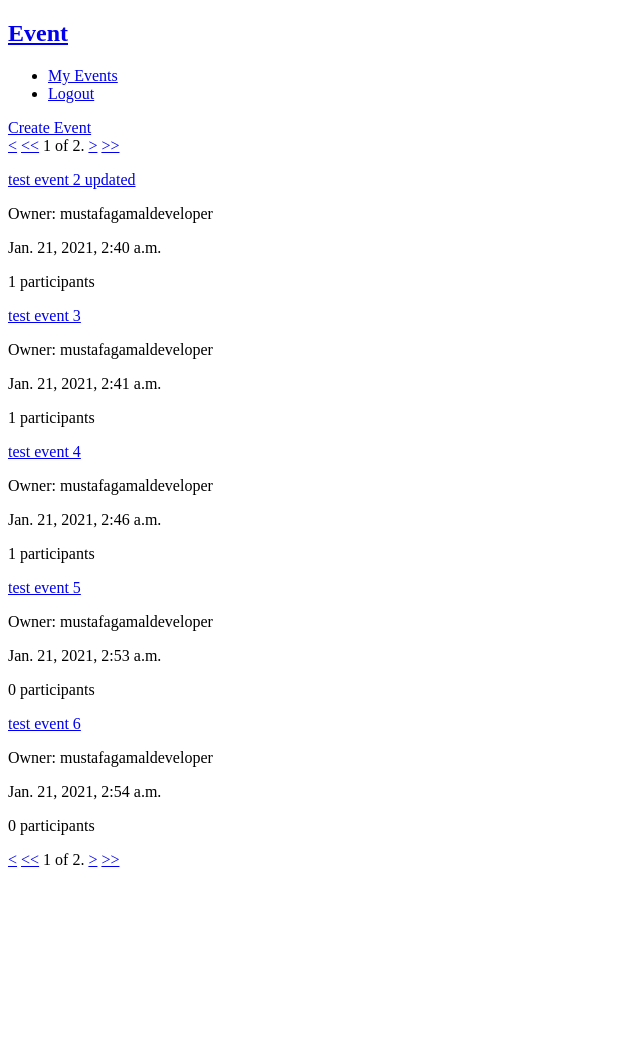
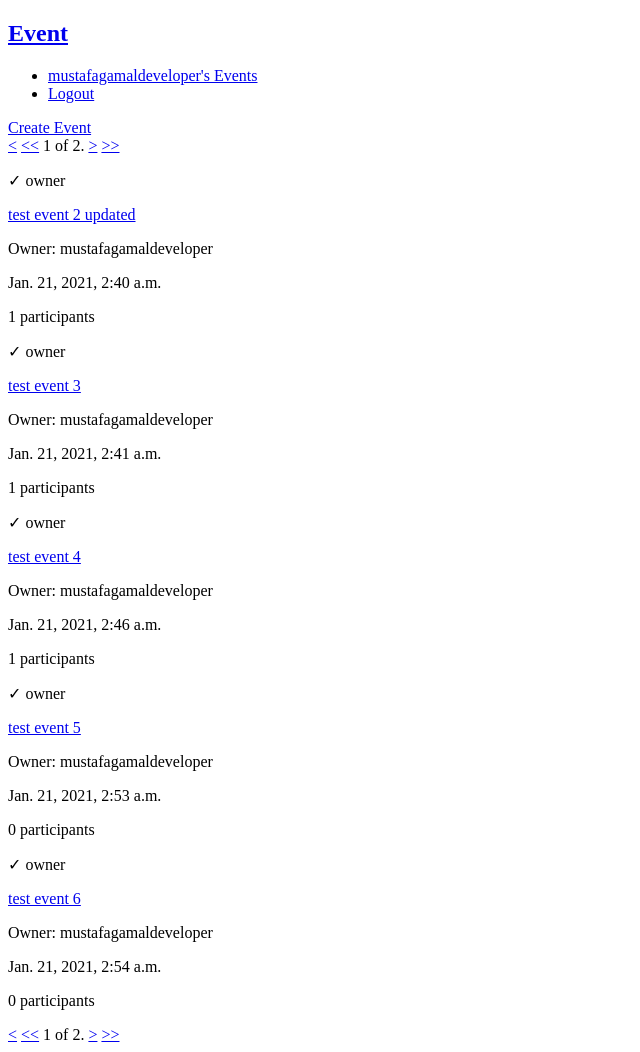
Before and after one commit to MustafaGamalMuhammed/events, a Django app: page /events/ in a window 1280 px wide. Shown: the whole page, without its empty margins (0-640 px from the left). Before the commit the page ends 867 px from the top, so only its background shows below. Run offline with Django 3.2, Linux system fonts and the light colour scheme; a user stored in the database is signed in; data comes from the database, SQL or seed files in the repository; both versions use the stored data as it was after the commit.

Commit message:
Modify EventListView; added is_participating an is_owner properties to every event

```diff
--- a/app/events/models.py
+++ b/app/events/models.py
@@ -26,10 +26,10 @@ class Event(models.Model):
     def get_absolute_url(self):
         return reverse('events.detail', args=[self.id,])
 
-    def is_owner(self, request):
+    def _is_owner(self, request):
         """Is the user the owner of the event?"""
         return request.user.is_authenticated and request.user == self.owner
 
-    def is_participating(self, request):
+    def _is_participating(self, request):
         """Is the user participating in the event?"""
         return request.user.is_authenticated and self.participants.filter(pk=request.user.pk).exists()
--- a/app/events/static/events/css/styles.css
+++ b/app/events/static/events/css/styles.css
@@ -175,3 +175,8 @@ h2 {
     list-style-type: none;
     color: red;
 }
+
+.is_participant {
+    padding-top: 10px;
+    padding-bottom: 10px;
+}
--- a/app/events/templates/events/home.html
+++ b/app/events/templates/events/home.html
@@ -12,6 +12,16 @@
         {% for event in events %}
             <div class="event">
                 <div class="header">
+                    {% if event.is_participanting %}
+                        <p class="is_participant">
+                            &check; participant
+                        </p>
+                    {% endif %}
+                    {% if event.is_owner %}
+                        <p class="is_participant">
+                            &check; owner
+                        </p>
+                    {% endif %}
                     <p class="title">
                         <a href="{{ event.get_absolute_url }}">
                             {{ event.title }}
--- a/app/events/templates/events/navbar.html
+++ b/app/events/templates/events/navbar.html
@@ -8,7 +8,7 @@
         <ul>
             {% if user.is_authenticated %}
                 <li>
-                    <a href="{% url 'events' %}?myevents=1">My Events</a>
+                    <a href="{% url 'events' %}?myevents=1">{{ user.name }}'s Events</a>
                 </li>
                 <li>
                     <a href="{% url 'account_logout' %}">Logout</a>
--- a/app/events/views.py
+++ b/app/events/views.py
@@ -34,9 +34,15 @@ class EventListView(ListView):
             owned_events = self.request.user.owned_events.all()
             participating_events = self.request.user.events.all()
 
-            return  (owned_events | participating_events)
+            queryset = (owned_events | participating_events)
         else:
-            return super().get_queryset()
+            queryset = super().get_queryset()
+
+        for q in queryset:
+            q.is_participanting = q._is_participating(self.request)
+            q.is_owner = q._is_owner(self.request)
+
+        return queryset
 
     def get_context_data(self, **kwargs):
         context = super().get_context_data(**kwargs)
@@ -62,6 +68,7 @@ class EventCreateView(LoginRequiredMixin, CreateView):
 
         return super().form_invalid(form)
 
+
 class EventDetailView(DetailView):
     model = Event
     template_name = "events/detail.html"
@@ -69,8 +76,8 @@ class EventDetailView(DetailView):
 
     def get_context_data(self, **kwargs):
         context = super().get_context_data(**kwargs)
-        context['is_owner'] = self.object.is_owner(self.request)
-        context['is_participating'] = self.object.is_participating(self.request)
+        context['is_owner'] = self.object._is_owner(self.request)
+        context['is_participating'] = self.object._is_participating(self.request)
 
         return context
 
```
Also changed, not shown: app/db.sqlite3.
